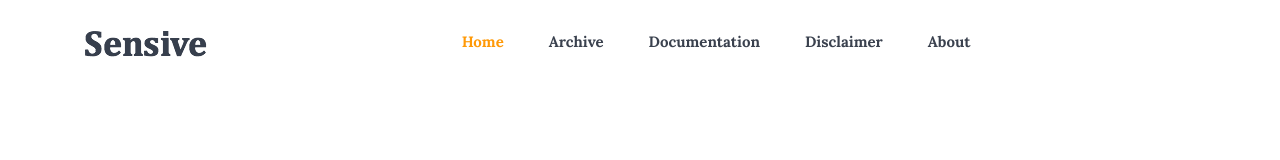
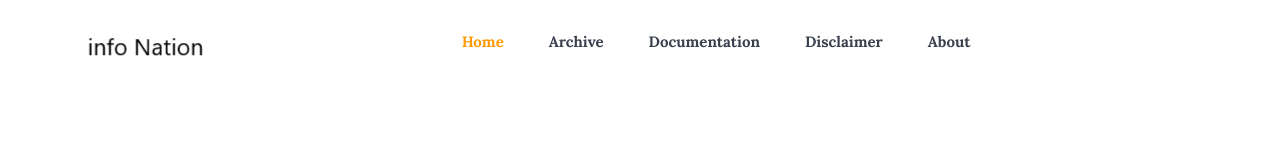
Before and after one commit to CarlaColona/infoNation, a plain HTML site: page blog-cerv.html in a window 1280 px wide. Shown: the top 160 px of the page. Drawn offline with Linux system fonts and the light colour scheme.

Commit message:
Update blog-cerv.html

```diff
--- a/blog-cerv.html
+++ b/blog-cerv.html
@@ -23,7 +23,7 @@
       <nav class="navbar navbar-expand-lg navbar-light">
         <div class="container box_1620">
           <!-- Brand and toggle get grouped for better mobile display -->
-          <a class="navbar-brand logo_h" href="index.html"><img src="img/logo.png" alt=""></a>
+          <a class="navbar-brand logo_h" href="index.html"><img src="img/logo1.png" alt=""></a>
           <button class="navbar-toggler" type="button" data-toggle="collapse" data-target="#navbarSupportedContent" aria-controls="navbarSupportedContent" aria-expanded="false" aria-label="Toggle navigation">
             <span class="icon-bar"></span>
             <span class="icon-bar"></span>
```
